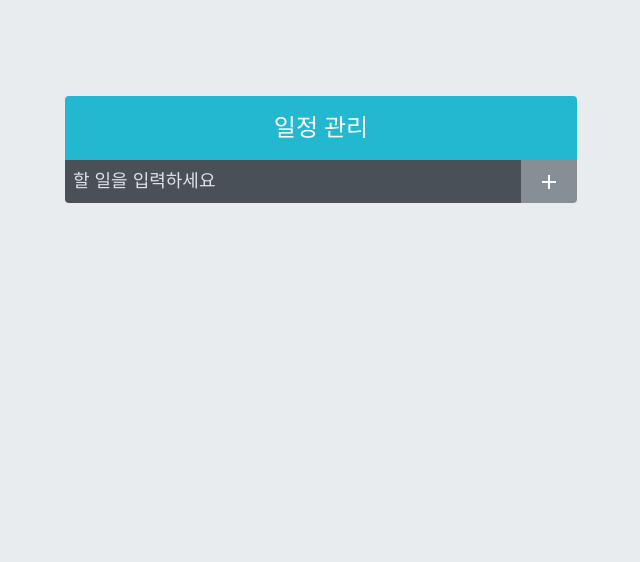
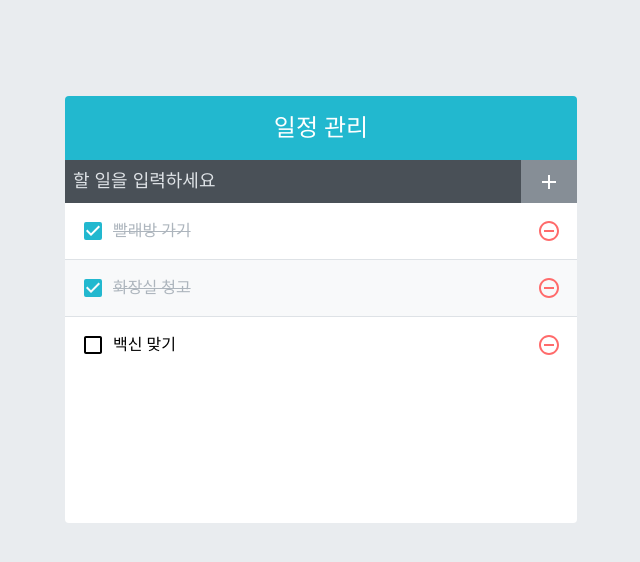
Before and after one commit to ShinEunJin/react-typescript-study, a React (Create React App) app: page / in a window 1280 px wide. Shown: the top 562 px of the page, without its empty margins (319-959 px from the left). Built offline with nearby package versions, Linux system fonts and the light colour scheme.

Commit message:
type props check

```diff
--- a/src/App.tsx
+++ b/src/App.tsx
@@ -1,11 +1,33 @@
+import React, { useState } from "react"
+
+import TodoInsert from "./components/TodoInsert"
+import TodoList from "./components/TodoList"
+import TodoTemplate from "./components/TodoTemplate"
 import "./App.scss"
-import TodoInsert from "./components/TodoInsert"
-import TodoTemplate from "./components/TodoTemplate"
 
 function App() {
+  const [todos, setTodos] = useState([
+    {
+      id: 1,
+      text: "빨래방 가기",
+      checked: true,
+    },
+    {
+      id: 2,
+      text: "화장실 청고",
+      checked: true,
+    },
+    {
+      id: 3,
+      text: "백신 맞기",
+      checked: false,
+    },
+  ])
+
   return (
     <TodoTemplate>
       <TodoInsert />
+      <TodoList todos={todos} />
     </TodoTemplate>
   )
 }
--- a/src/components/TodoInsert.tsx
+++ b/src/components/TodoInsert.tsx
@@ -1,4 +1,5 @@
 import { MdAdd } from "react-icons/md"
+
 import "./TodoInsert.scss"
 
 const TodoInsert = () => {
--- /dev/null
+++ b/src/components/TodoList.scss
@@ -0,0 +1,5 @@
+.TodoList {
+  min-height: 320px;
+  max-height: 513px;
+  overflow-y: auto;
+}
--- /dev/null
+++ b/src/components/TodoList.tsx
@@ -0,0 +1,22 @@
+import TodoListItem from "./TodoListItem"
+import "./TodoList.scss"
+
+interface TodoListProps {
+  todos: {
+    id: number
+    text: string
+    checked: boolean
+  }[]
+}
+
+const TodoList = ({ todos }: TodoListProps) => {
+  return (
+    <div className="TodoList">
+      {todos.map((todo) => (
+        <TodoListItem todo={todo} key={todo.id} />
+      ))}
+    </div>
+  )
+}
+
+export default TodoList
--- /dev/null
+++ b/src/components/TodoListItem.scss
@@ -0,0 +1,50 @@
+.TodoListItem {
+  padding: 1rem;
+  display: flex;
+  align-items: center;
+  &:nth-child(even) {
+    background-color: #f8f9fa;
+  }
+
+  .checkbox {
+    cursor: pointer;
+    flex: 1;
+    display: flex;
+    align-items: center;
+
+    svg {
+      font-size: 1.5rem;
+    }
+
+    .text {
+      margin-left: 0.5rem;
+      flex: 1;
+    }
+
+    &.checked {
+      svg {
+        color: #22b8cf;
+      }
+
+      .text {
+        color: #adb5bd;
+        text-decoration: line-through;
+      }
+    }
+  }
+
+  .remove {
+    display: flex;
+    align-items: center;
+    font-size: 1.5rem;
+    color: #ff6b6b;
+    cursor: pointer;
+    &:hover {
+      color: #ff8787;
+    }
+  }
+
+  & + & {
+    border-top: 1px solid #dee2e6;
+  }
+}
--- /dev/null
+++ b/src/components/TodoListItem.tsx
@@ -0,0 +1,34 @@
+import {
+  MdCheckBoxOutlineBlank,
+  MdCheckBox,
+  MdRemoveCircleOutline,
+} from "react-icons/md"
+import cn from "classnames"
+
+import "./TodoListItem.scss"
+
+interface TodoProps {
+  todo: {
+    id?: number
+    text: string
+    checked: boolean
+  }
+}
+
+const TodoListItem = ({ todo }: TodoProps) => {
+  const { text, checked } = todo
+
+  return (
+    <div className="TodoListItem">
+      <div className={cn("checkbox", { checked })}>
+        {checked ? <MdCheckBox /> : <MdCheckBoxOutlineBlank />}
+        <div className="text">{text}</div>
+      </div>
+      <div className="remove">
+        <MdRemoveCircleOutline />
+      </div>
+    </div>
+  )
+}
+
+export default TodoListItem
--- a/src/components/TodoTemplate.tsx
+++ b/src/components/TodoTemplate.tsx
@@ -1,6 +1,6 @@
 import "./TodoTemplate.scss"
 
-type TodoTemplateProps = {
+interface TodoTemplateProps {
   children?: React.ReactNode
 }
 
```
Lines whose indentation alone changed are shown as unchanged.
